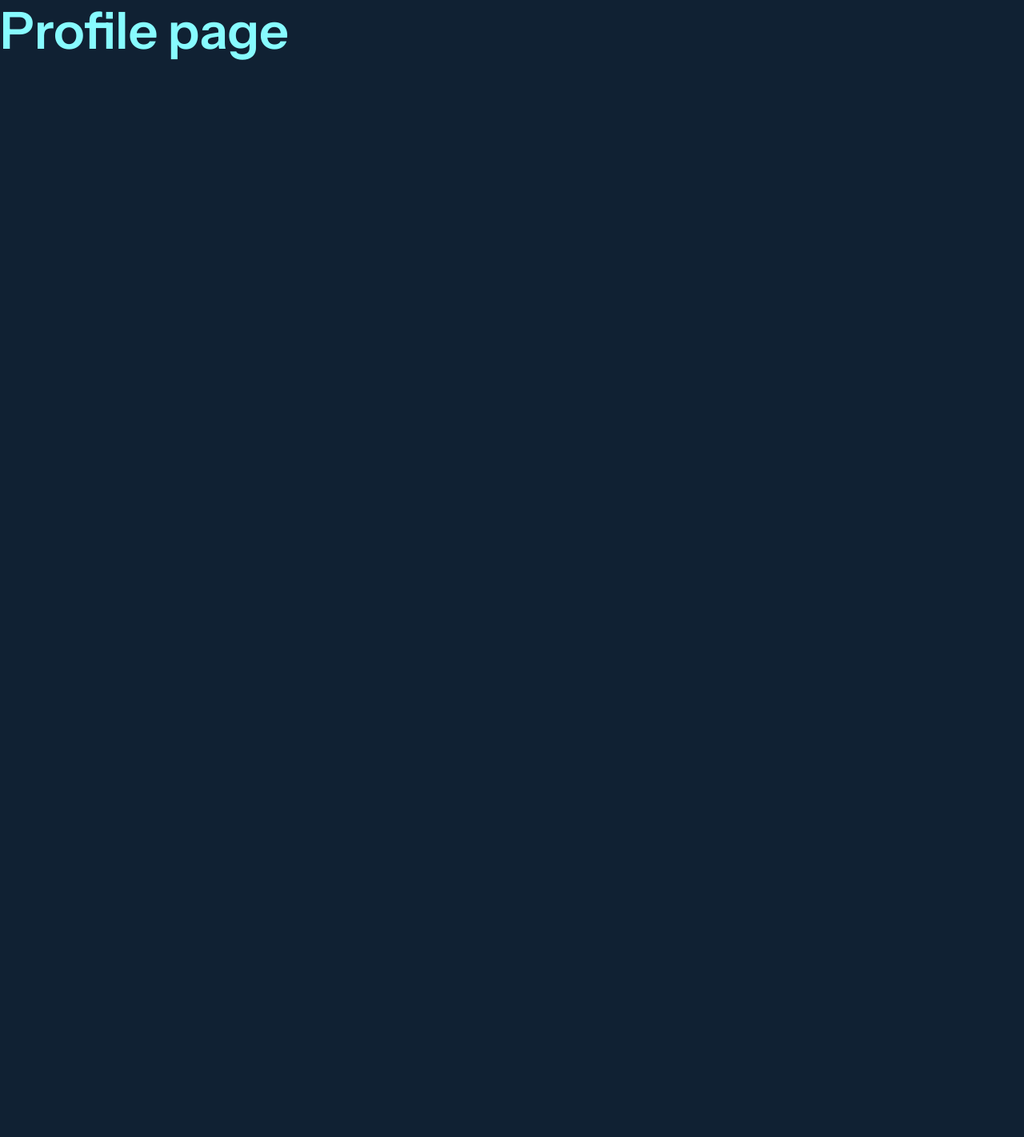
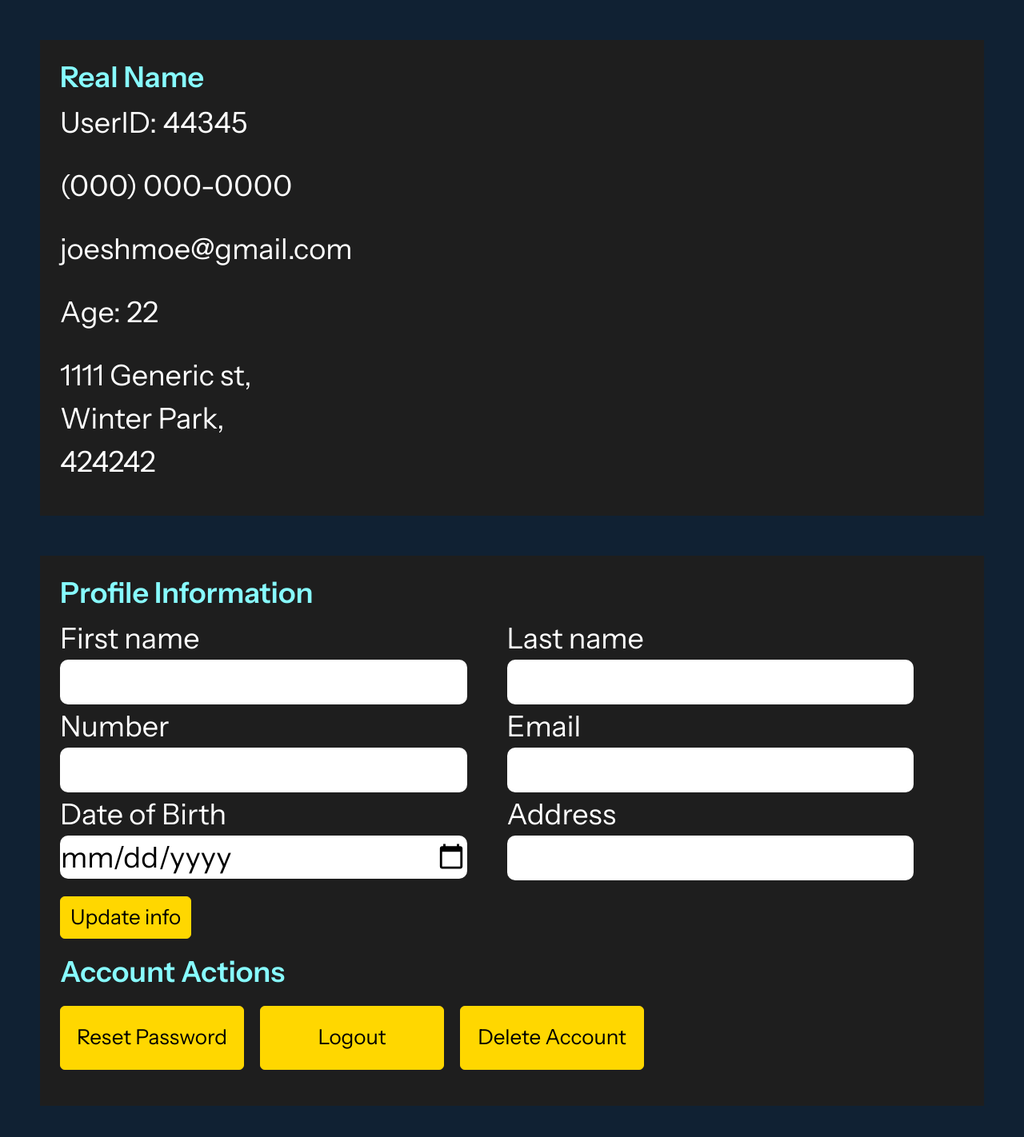
Before and after one commit to SD-Project-Group-1/web-front-end, a React (Create React App) app in the folder community-connectivity-orlando/: page /profile in a window 1280 px wide. Shown: the top 1422 px of the page at 80% size. Before the commit the page ends 800 px from the top, so only its background shows below. Built offline with nearby package versions, Linux system fonts and the light colour scheme.

Commit message:
profile page complete

```diff
--- a/community-connectivity-orlando/src/routes/profile/profile.jsx
+++ b/community-connectivity-orlando/src/routes/profile/profile.jsx
@@ -1,11 +1,61 @@
-import React from 'react'
+import React from "react";
+
+import styles from "./profile.module.scss";
+import { Button } from "react-bootstrap";
 
 function Profile() {
-    return (
-        <div>
-            <h1>Profile page</h1>
+  return (
+    <div className={`${styles.container}`}>
+      <div className={`${styles["user-card"]}`}>
+        <h1>Real Name</h1>
+        <p>UserID: 44345</p>
+        <p>(000) 000-0000</p>
+        <p>joeshmoe@gmail.com</p>
+        <p>Age: 22</p>
+        <address>
+          1111 Generic st,<br />Winter Park,<br />424242
+        </address>
+      </div>
+      <div className={`${styles["user-fields"]}`}>
+        <h1>Profile Information</h1>
+        <div className={`${styles["data-fields-container"]}`}>
+          <div className={`${styles["data-fields"]}`}>
+            <div className={`${styles["field"]}`}>
+              <label>First name</label>
+              <input name="firstName" />
+            </div>
+            <div className={`${styles["field"]}`}>
+              <label>Last name</label>
+              <input name="lastName" />
+            </div>
+            <div className={`${styles["field"]}`}>
+              <label>Number</label>
+              <input name="number" type="number" />
+            </div>
+            <div className={`${styles["field"]}`}>
+              <label>Email</label>
+              <input name="email" type="email" />
+            </div>
+            <div className={`${styles["field"]}`}>
+              <label>Date of Birth</label>
+              <input name="dob" type="date" />
+            </div>
+            <div className={`${styles["field"]}`}>
+              <label>Address</label>
+              <input name="address" />
+            </div>
+          </div>
+          <Button>Update info</Button>
         </div>
-     );
+        <div className={`${styles.actions}`}>
+          <h1>Account Actions</h1>
+          <Button>Reset Password</Button>
+          <Button>Logout</Button>
+          <Button>Delete Account</Button>
+        </div>
+      </div>
+    </div>
+  );
 }
 
 export default Profile;
--- /dev/null
+++ b/community-connectivity-orlando/src/routes/profile/profile.module.scss
@@ -0,0 +1,81 @@
+@import "../../_variables.scss";
+
+.container {
+  padding: 50px;
+  display: flex;
+
+  @media(max-width:1616px) {
+    flex-direction: column;
+  }
+
+  h1,
+  p,
+  label,
+  input,
+  address {
+    font-size: 36px;
+  }
+
+  button {
+    font-size: 26px;
+  }
+
+  .user-card {
+    padding: 25px;
+    background-color: $bg-color-second;
+
+
+    p {
+      margin-bottom: 25px;
+    }
+  }
+
+  .user-fields {
+    padding: 25px;
+    margin-left: 50px;
+
+    @media(max-width:1616px) {
+      margin-left: 0px;
+      margin-top: 50px;
+    }
+
+    background-color: $bg-color-second;
+
+    .data-fields-container {
+      .data-fields {
+        display: flex;
+        flex-wrap: wrap;
+
+        .field {
+          width: 45%;
+
+          @media(max-width:1150px) {
+            width: 90%;
+          }
+
+          display: flex;
+          flex-direction: column;
+          margin-right: 50px;
+        }
+      }
+
+      button {
+        margin-top: 20px;
+      }
+    }
+
+    .actions {
+
+      h1 {
+        margin: 20px 0;
+      }
+
+      button {
+        width: 230px;
+        height: 80px;
+        margin-right: 20px;
+        margin-bottom: 20px;
+      }
+    }
+  }
+}
```
